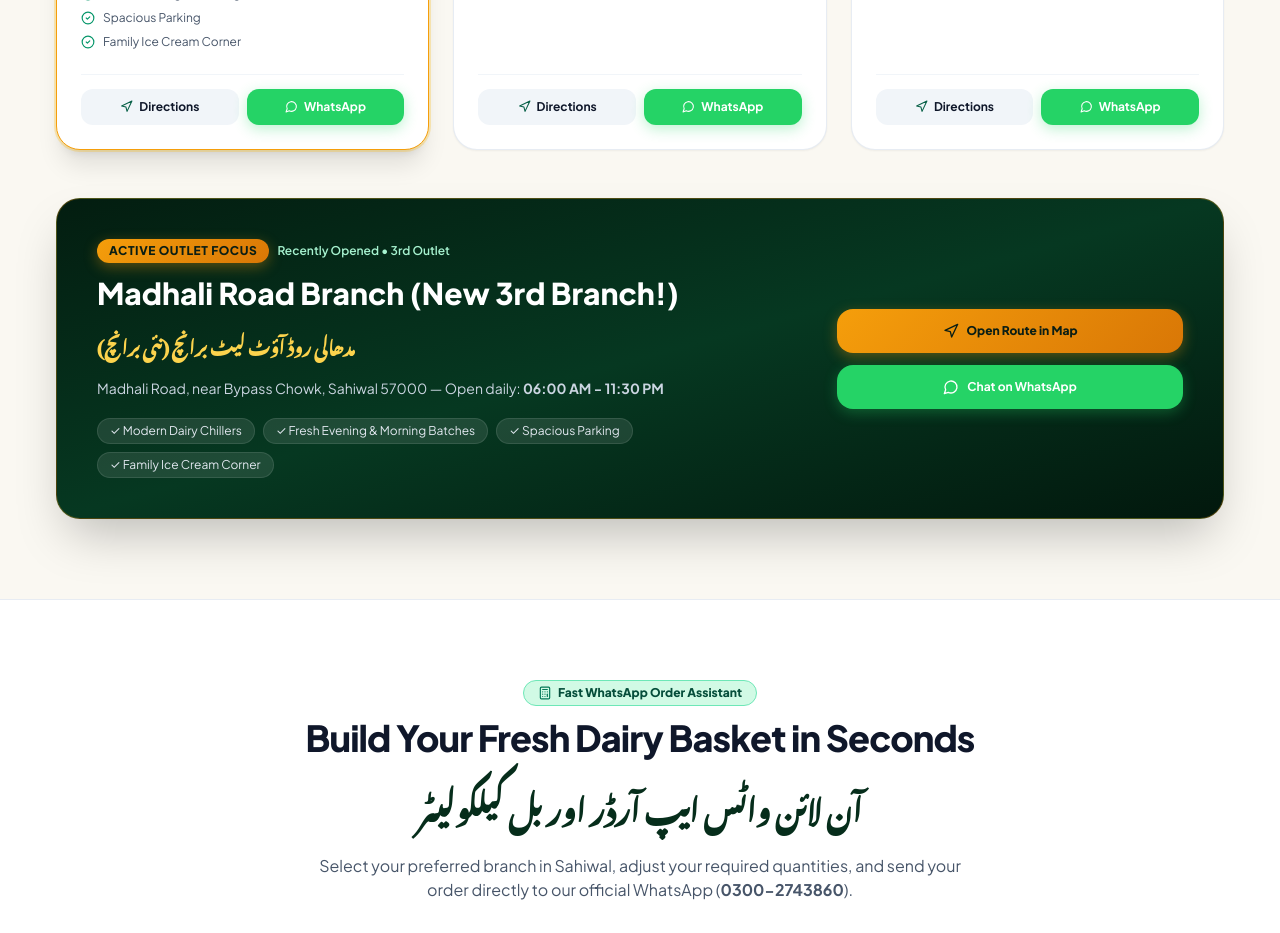
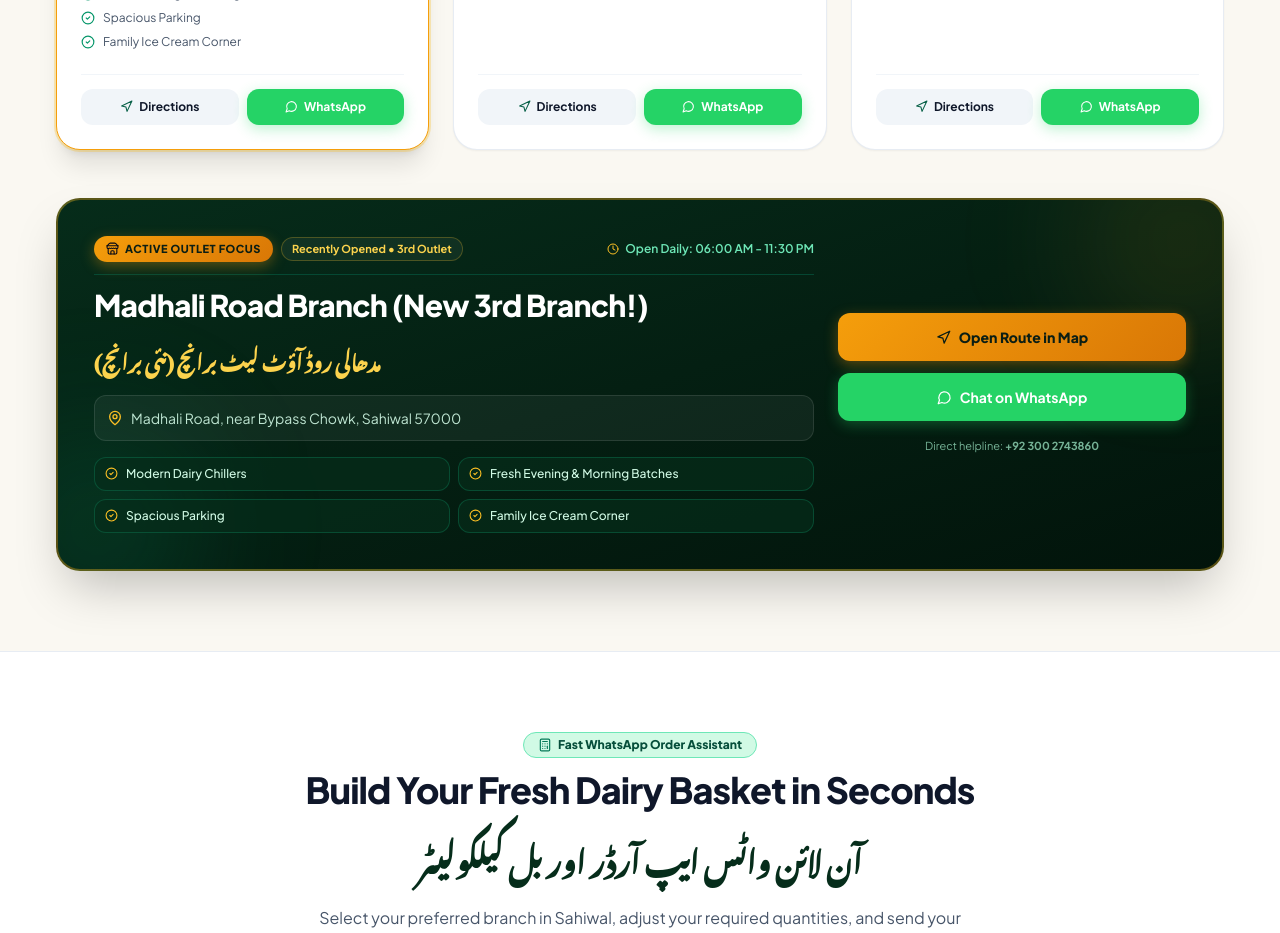
Before and after one commit to armanh148/Haji-Raj-Din-Dairy-Milk, a React (Vite) app: page / in a window 1280 px wide. Shown: the part 7700-8633 px from the top of the page. Built offline with nearby package versions, Linux system fonts and the light colour scheme; a web font is replaced by a local one.

Commit message:
style: elevate branch highlight showcase card with 2-col features, ambient lighting, and refined layout

```diff
--- a/src/components/BranchLocations.jsx
+++ b/src/components/BranchLocations.jsx
@@ -1,7 +1,7 @@
 import React, { useState } from 'react';
 import { motion, AnimatePresence } from 'framer-motion';
 import { branches, dairyInfo } from '../data/dairyData';
-import { MapPin, Navigation, Phone, MessageCircle, Clock, CheckCircle2, Building2, ChevronLeft, ChevronRight } from 'lucide-react';
+import { MapPin, Navigation, Phone, MessageCircle, Clock, CheckCircle2, Building2, ChevronLeft, ChevronRight, Store, Sparkles } from 'lucide-react';
 
 export function BranchLocations() {
   const [selectedBranchId, setSelectedBranchId] = useState(branches[0].id);
@@ -118,12 +118,12 @@ export function BranchLocations() {
                     <span>{currentMobileBranch.address}</span>
                   </p>
 
-                  {/* Key Features */}
-                  <div className="space-y-2 mb-6 pt-3.5 border-t border-slate-100">
+                  {/* Key Features (2-per-row grid on mobile) */}
+                  <div className="grid grid-cols-2 gap-2 mb-5 pt-3.5 border-t border-slate-100">
                     {currentMobileBranch.features.map((feat, i) => (
-                      <div key={i} className="flex items-center gap-2 text-xs text-slate-600">
-                        <CheckCircle2 size={14} className="text-emerald-600 flex-shrink-0" />
-                        <span>{feat}</span>
+                      <div key={i} className="flex items-center gap-1.5 text-[11px] text-slate-700 bg-slate-50 border border-slate-100 p-1.5 rounded-lg">
+                        <CheckCircle2 size={13} className="text-emerald-600 flex-shrink-0" />
+                        <span className="truncate">{feat}</span>
                       </div>
                     ))}
                   </div>
@@ -296,64 +296,90 @@ export function BranchLocations() {
             animate={{ opacity: 1, y: 0 }}
             exit={{ opacity: 0, y: -15 }}
             transition={{ duration: 0.35 }}
-            className="bg-gradient-to-br from-[#031d10] via-[#063821] to-[#02180d] text-white rounded-3xl p-6 sm:p-8 lg:p-10 shadow-2xl border border-amber-500/30"
+            className="relative overflow-hidden bg-gradient-to-br from-[#062c1a] via-[#041f12] to-[#02140b] text-white rounded-3xl p-5 sm:p-7 lg:p-9 shadow-2xl border-2 border-amber-400/35"
           >
-            <div className="grid lg:grid-cols-12 gap-6 items-center">
+            {/* Ambient luxury glows */}
+            <div className="absolute -top-16 -right-16 w-52 h-52 bg-amber-400/10 rounded-full blur-3xl pointer-events-none" />
+            <div className="absolute -bottom-16 -left-16 w-52 h-52 bg-emerald-500/15 rounded-full blur-3xl pointer-events-none" />
+
+            <div className="relative z-10 grid lg:grid-cols-12 gap-6 items-center">
 
               <div className="lg:col-span-8 space-y-3">
-                <div className="flex items-center gap-2">
-                  <span className="btn-gold-luxury text-slate-950 text-xs font-black px-3 py-1 rounded-full uppercase tracking-wider">
-                    Active Outlet Focus
-                  </span>
-                  <span className="text-emerald-200 text-xs font-semibold">
-                    {selectedBranch.badge}
-                  </span>
+                {/* Header Badge & Timings */}
+                <div className="flex flex-wrap items-center justify-between gap-2 pb-3 border-b border-emerald-800/60">
+                  <div className="flex items-center gap-2">
+                    <span className="btn-gold-luxury text-slate-950 text-[11px] font-black px-3 py-1 rounded-full uppercase tracking-wider flex items-center gap-1.5 shadow-xs">
+                      <Store size={13} className="text-slate-950" />
+                      Active Outlet Focus
+                    </span>
+                    <span className="text-[11px] font-bold text-amber-300 bg-white/5 border border-amber-400/25 px-2.5 py-0.5 rounded-full">
+                      {selectedBranch.badge}
+                    </span>
+                  </div>
+
+                  <div className="flex items-center gap-1.5 text-xs text-emerald-300 font-semibold">
+                    <Clock size={12} className="text-amber-400" />
+                    <span>Open Daily: {selectedBranch.timings}</span>
+                  </div>
                 </div>
 
-                <h3 className="text-2xl sm:text-3xl font-black text-white">
+                {/* Branch Names */}
+                <h3 className="text-xl sm:text-2xl lg:text-3xl font-black text-white tracking-tight">
                   {selectedBranch.name}
                 </h3>
-                <p className="urdu-font text-lg text-amber-300 font-bold">
+                <p className="urdu-font text-base sm:text-xl text-amber-300 font-bold block my-1">
                   {selectedBranch.urduName}
                 </p>
 
-                <p className="text-slate-300 text-xs sm:text-sm">
-                  {selectedBranch.address} — Open daily: <strong>{selectedBranch.timings}</strong>
-                </p>
+                {/* Address Bar */}
+                <div className="flex items-start gap-2 bg-white/5 border border-white/10 rounded-xl p-2.5 sm:p-3 text-xs sm:text-sm text-emerald-100/90 leading-relaxed">
+                  <MapPin size={16} className="text-amber-400 shrink-0 mt-0.5" />
+                  <span>{selectedBranch.address}</span>
+                </div>
 
-                <div className="pt-2 flex flex-wrap gap-2 text-xs">
+                {/* Key Features (Clean 2-Column Grid) */}
+                <div className="grid grid-cols-2 gap-2 pt-1">
                   {selectedBranch.features.map((f, i) => (
-                    <span key={i} className="bg-white/10 px-3 py-1 rounded-full text-slate-200 border border-white/10">
-                      ✓ {f}
-                    </span>
+                    <div
+                      key={i}
+                      className="flex items-center gap-1.5 sm:gap-2 bg-emerald-950/70 border border-emerald-500/25 px-2.5 py-2 rounded-xl text-[11px] sm:text-xs text-emerald-100 font-medium shadow-2xs"
+                    >
+                      <CheckCircle2 size={13} className="text-amber-400 shrink-0" />
+                      <span className="truncate">{f}</span>
+                    </div>
                   ))}
                 </div>
               </div>
 
-              <div className="lg:col-span-4 flex flex-col gap-3">
+              {/* Action Buttons Column */}
+              <div className="lg:col-span-4 flex flex-col gap-2.5 sm:gap-3 pt-2 lg:pt-0">
                 <motion.a
-                  whileHover={{ scale: 1.03 }}
-                  whileTap={{ scale: 0.97 }}
+                  whileHover={{ scale: 1.02 }}
+                  whileTap={{ scale: 0.96 }}
                   href={selectedBranch.mapLink}
                   target="_blank"
                   rel="noreferrer"
-                  className="btn-gold-luxury text-xs py-3.5 px-6 rounded-2xl flex items-center justify-center gap-2 text-center shadow-lg"
+                  className="btn-gold-luxury text-xs sm:text-sm font-bold py-3.5 px-4 rounded-xl flex items-center justify-center gap-2 text-center shadow-lg"
                 >
-                  <Navigation size={16} />
+                  <Navigation size={15} />
                   <span>Open Route in Map</span>
                 </motion.a>
 
                 <motion.a
-                  whileHover={{ scale: 1.03 }}
-                  whileTap={{ scale: 0.97 }}
+                  whileHover={{ scale: 1.02 }}
+                  whileTap={{ scale: 0.96 }}
                   href={`https://wa.me/${dairyInfo.phoneRaw}?text=Salam!%20${encodeURIComponent(selectedBranch.name)}%20ki%20timing%20aur%20rates%20maloom%20karne%20hain.`}
                   target="_blank"
                   rel="noreferrer"
-                  className="btn-whatsapp-luxury font-bold text-xs py-3.5 px-6 rounded-2xl flex items-center justify-center gap-2 text-center shadow-lg"
+                  className="btn-whatsapp-luxury font-bold text-xs sm:text-sm py-3.5 px-4 rounded-xl flex items-center justify-center gap-2 text-center shadow-lg"
                 >
-                  <MessageCircle size={16} />
+                  <MessageCircle size={15} />
                   <span>Chat on WhatsApp</span>
                 </motion.a>
+
+                <p className="text-[11px] text-center text-emerald-200/70 mt-1">
+                  Direct helpline: <strong>{dairyInfo.phone}</strong>
+                </p>
               </div>
 
             </div>
```
